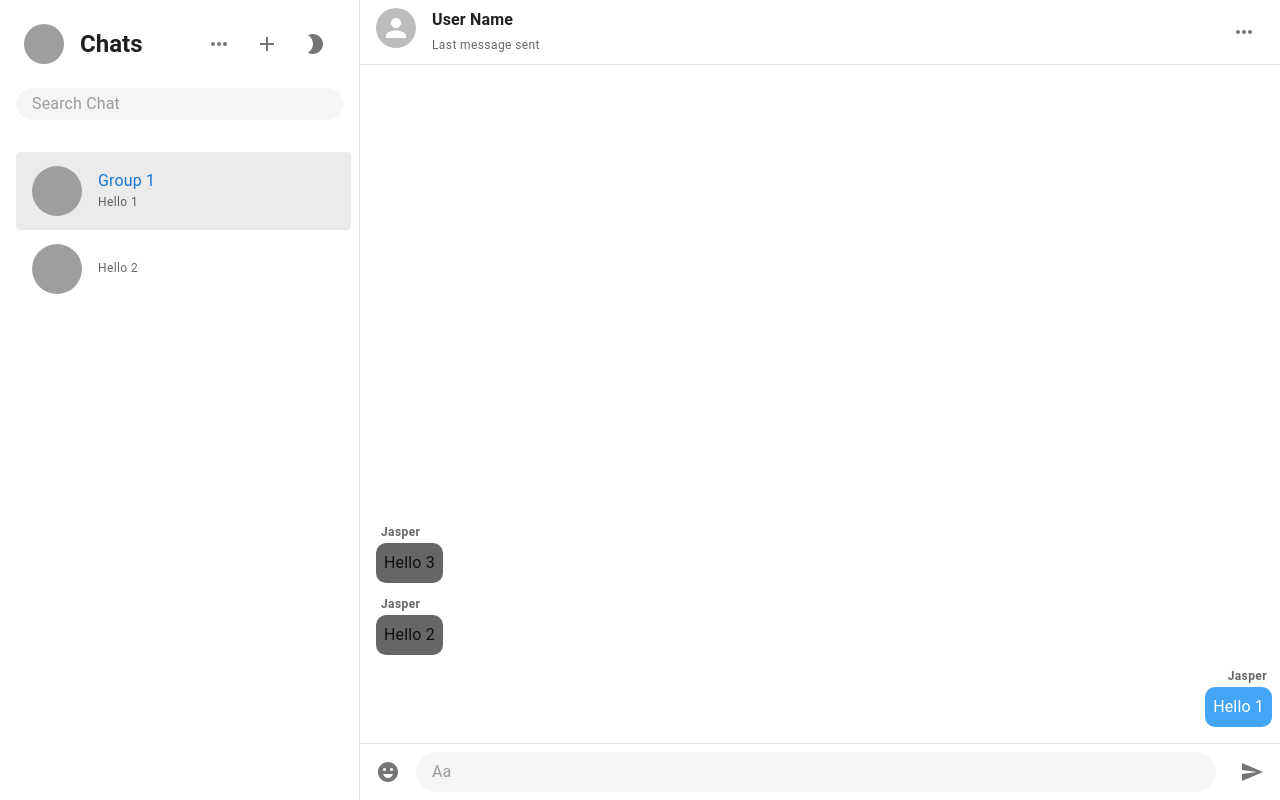
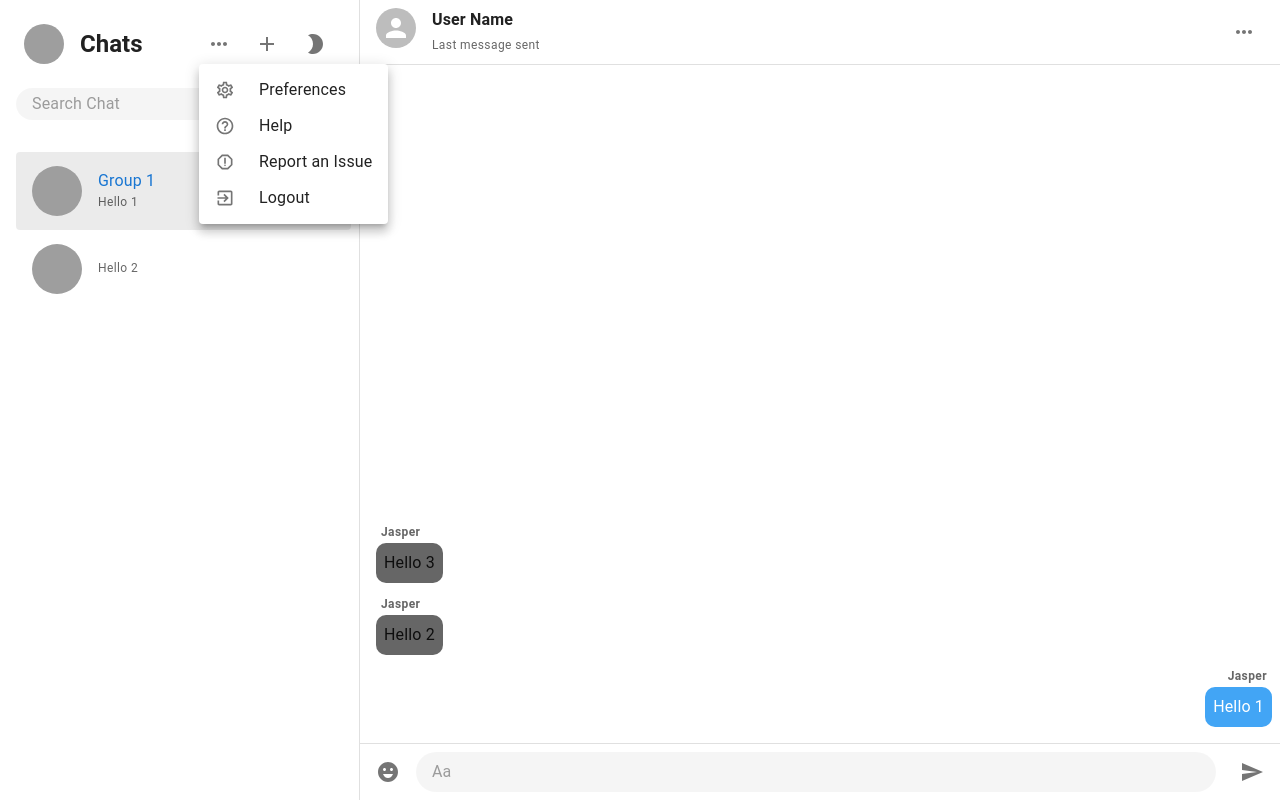
Before and after one commit to djaspir/chat-app-firebase, a React (Create React App) app: page / in a window 1280 px wide. Both pictures are taken after a click on the button 219 px from the left and 44 px from the top of the page. Built offline with nearby package versions, Linux system fonts and the light colour scheme; grey boxes are pictures that could not be loaded.

Commit message:
Add Menus

```diff
--- a/src/components/Sidebar/Sidebar.tsx
+++ b/src/components/Sidebar/Sidebar.tsx
@@ -1,9 +1,9 @@
+import SettingsIcon from "@mui/icons-material/Settings";
 import { Box, IconButton } from "@mui/material";
 import { makeStyles } from "tss-react/mui";
 import Groups from "./Groups";
 import Search from "./Search";
 import UserPanel from "./UserPanel";
-import SettingsIcon from "@mui/icons-material/Settings";
 
 const useStyles = makeStyles<void, "showSm" | "hideSm">()(
   (theme, _params, classes) => ({
--- a/src/components/Sidebar/UserPanel.tsx
+++ b/src/components/Sidebar/UserPanel.tsx
@@ -1,8 +1,26 @@
 import AddIcon from "@mui/icons-material/Add";
 import Brightness2Icon from "@mui/icons-material/Brightness2";
+import ExitToAppIcon from "@mui/icons-material/ExitToApp";
+import HelpOutlinedIcon from "@mui/icons-material/HelpOutline";
+import MoreHorizIcon from "@mui/icons-material/MoreHoriz";
+import PeopleOutlinedIcon from "@mui/icons-material/PeopleOutlined";
+import PersonOutlinedIcon from "@mui/icons-material/PersonOutlined";
+import ReportOutlinedIcon from "@mui/icons-material/ReportOutlined";
+import SettingsOutlinedIcon from "@mui/icons-material/SettingsOutlined";
 import WbSunnyIcon from "@mui/icons-material/WbSunny";
-import MoreHorizIcon from "@mui/icons-material/MoreHoriz";
-import { Avatar, Box, IconButton, Typography } from "@mui/material";
+
+import {
+  Avatar,
+  Box,
+  IconButton,
+  ListItemIcon,
+  ListItemText,
+  Menu,
+  MenuItem,
+  Typography,
+} from "@mui/material";
+
+import { useState } from "react";
 import { useDispatch, useSelector } from "react-redux";
 import { makeStyles } from "tss-react/mui";
 import { toggleDarkTheme } from "../../state/actions";
@@ -18,6 +36,11 @@ const useStyles = makeStyles()((theme) => ({
   iconButton: {
     marginLeft: theme.spacing(1),
   },
+
+  listItemIcon: {
+    minWidth: 0,
+    marginRight: theme.spacing(1),
+  },
 }));
 
 const UserPanel = () => {
@@ -27,6 +50,25 @@ const UserPanel = () => {
   const dispatch = useDispatch();
   const { classes } = useStyles();
   const user = db.users[0];
+  const [anchorElMore, setAnchorElMore] = useState<null | HTMLElement>(null);
+  const [anchorElAdd, setAnchorElAdd] = useState<null | HTMLElement>(null);
+
+  const openMore = (e: React.MouseEvent<HTMLButtonElement>) => {
+    setAnchorElMore(e.currentTarget);
+  };
+
+  const openAdd = (e: React.MouseEvent<HTMLButtonElement>) => {
+    setAnchorElAdd(e.currentTarget);
+  };
+
+  const handleClose = () => {
+    setAnchorElMore(null);
+    setAnchorElAdd(null);
+  };
+
+  const signOut = () => {
+    handleClose();
+  };
 
   return (
     <Box display="flex" justifyContent="space-between" m={3}>
@@ -37,12 +79,62 @@ const UserPanel = () => {
         </Typography>
       </Box>
       <Box display="flex">
-        <IconButton className={classes.iconButton}>
+        <IconButton className={classes.iconButton} onClick={openMore}>
           <MoreHorizIcon />
         </IconButton>
-        <IconButton className={classes.iconButton}>
+        <Menu
+          anchorEl={anchorElMore}
+          keepMounted
+          open={Boolean(anchorElMore)}
+          onClose={handleClose}
+        >
+          <MenuItem onClick={handleClose}>
+            <ListItemIcon className={classes.listItemIcon}>
+              <SettingsOutlinedIcon fontSize="small" />
+            </ListItemIcon>
+            <ListItemText primary="Preferences" />
+          </MenuItem>
+          <MenuItem onClick={handleClose}>
+            <ListItemIcon className={classes.listItemIcon}>
+              <HelpOutlinedIcon fontSize="small" />
+            </ListItemIcon>
+            <ListItemText primary="Help" />
+          </MenuItem>
+          <MenuItem onClick={handleClose}>
+            <ListItemIcon className={classes.listItemIcon}>
+              <ReportOutlinedIcon fontSize="small" />
+            </ListItemIcon>
+            <ListItemText primary="Report an Issue" />
+          </MenuItem>
+          <MenuItem onClick={signOut}>
+            <ListItemIcon className={classes.listItemIcon}>
+              <ExitToAppIcon fontSize="small" />
+            </ListItemIcon>
+            <ListItemText primary="Logout" />
+          </MenuItem>
+        </Menu>
+        <IconButton className={classes.iconButton} onClick={openAdd}>
           <AddIcon />
         </IconButton>
+        <Menu
+          anchorEl={anchorElAdd}
+          keepMounted
+          open={Boolean(anchorElAdd)}
+          onClose={handleClose}
+        >
+          <MenuItem onClick={signOut}>
+            <ListItemIcon className={classes.listItemIcon}>
+              <PersonOutlinedIcon />
+            </ListItemIcon>
+            <ListItemText primary="Private" />
+          </MenuItem>
+          <MenuItem onClick={signOut}>
+            <ListItemIcon className={classes.listItemIcon}>
+              <PeopleOutlinedIcon />
+            </ListItemIcon>
+            <ListItemText primary="Group" />
+          </MenuItem>
+        </Menu>
         {darkThemeEnabled ? (
           <IconButton
             className={classes.iconButton}
```
